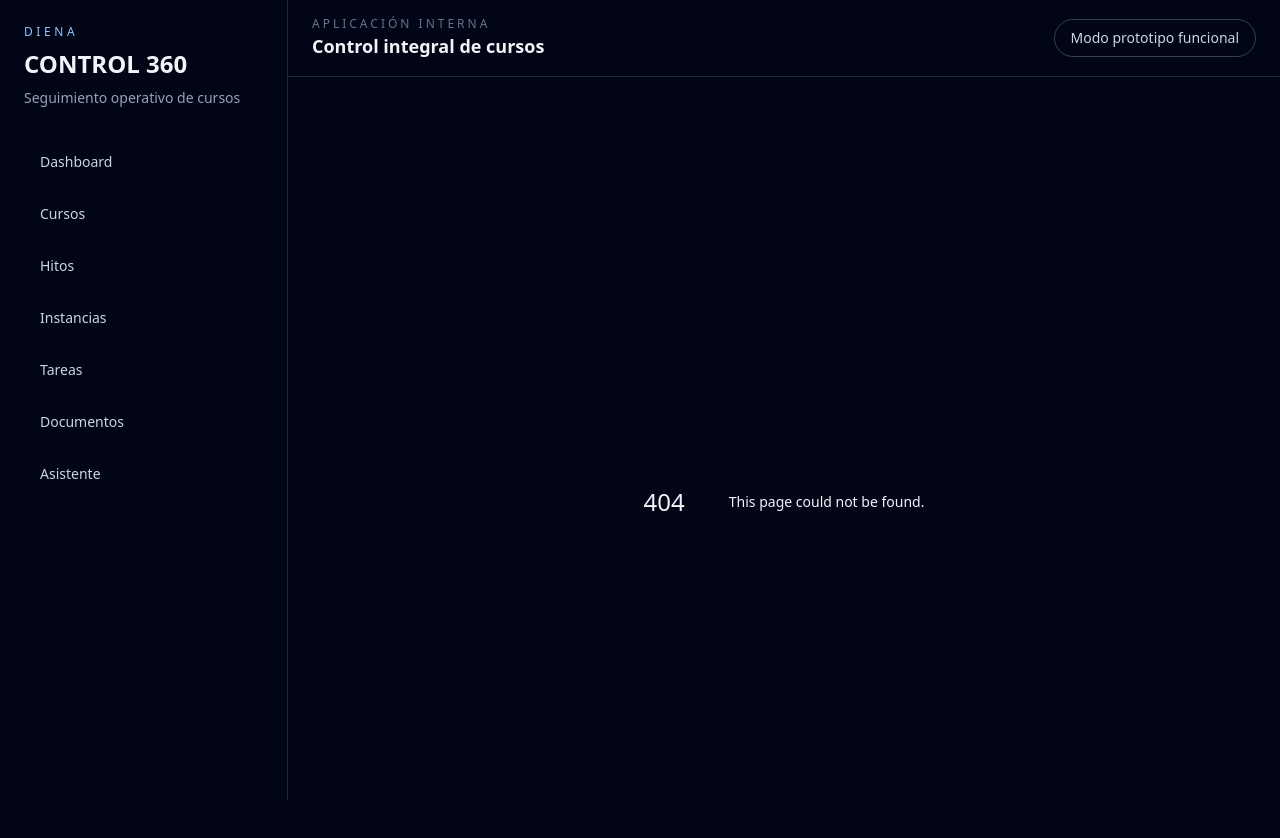
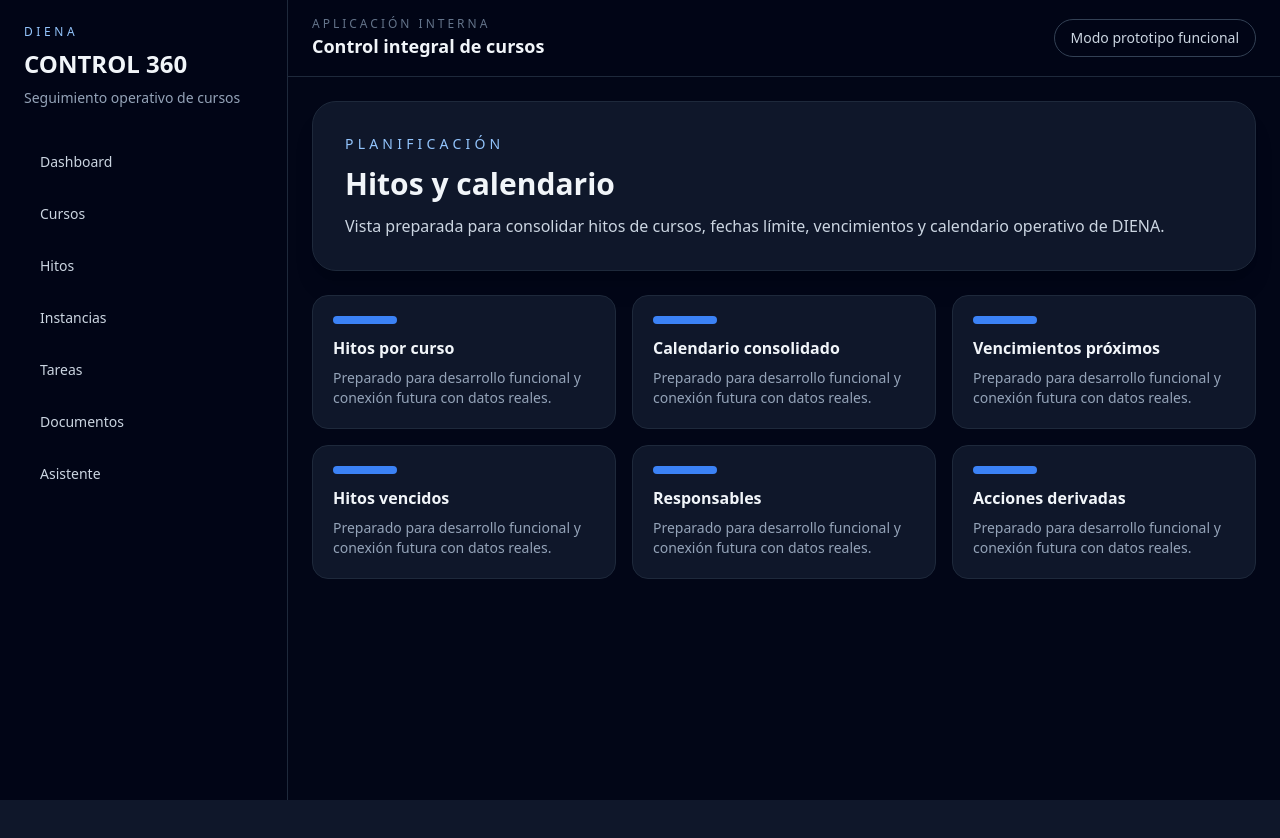
Before and after one commit to mgomlo4-bot/diena-control-360, a Next.js app: page /hitos in a window 1280 px wide. Before the commit this address had no page. Shown: the top 838 px of the page. After the commit the page ends 800 px from the top, so only its background shows below. Built offline with nearby package versions, Linux system fonts and the light colour scheme.

Commit message:
Añadir página base de hitos

```diff
--- /dev/null
+++ b/app/hitos/page.tsx
@@ -0,0 +1,19 @@
+import ModulePlaceholder from '../../components/ModulePlaceholder';
+
+export default function HitosPage() {
+  return (
+    <ModulePlaceholder
+      eyebrow="Planificación"
+      title="Hitos y calendario"
+      description="Vista preparada para consolidar hitos de cursos, fechas límite, vencimientos y calendario operativo de DIENA."
+      items={[
+        'Hitos por curso',
+        'Calendario consolidado',
+        'Vencimientos próximos',
+        'Hitos vencidos',
+        'Responsables',
+        'Acciones derivadas',
+      ]}
+    />
+  );
+}
```
